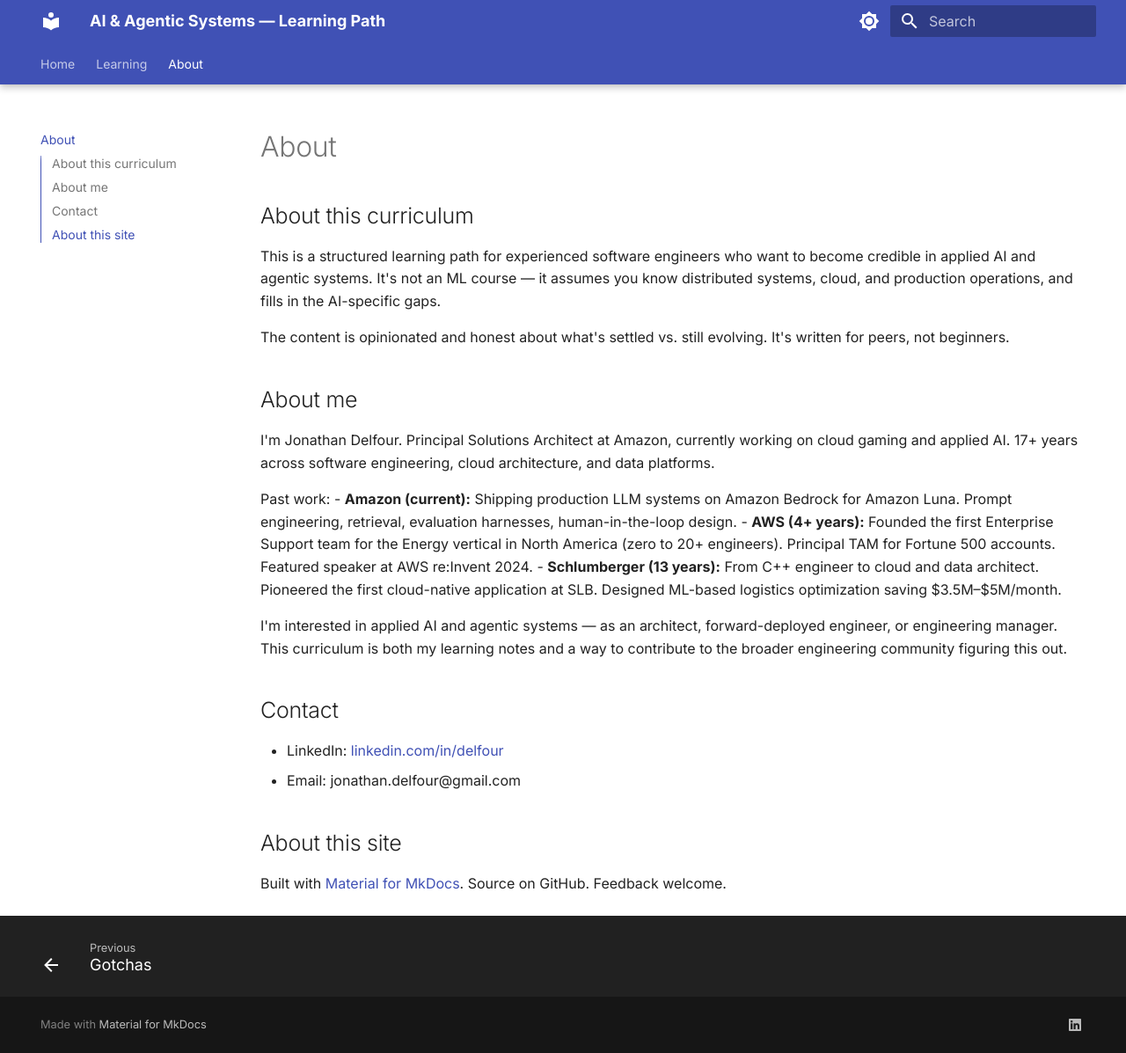
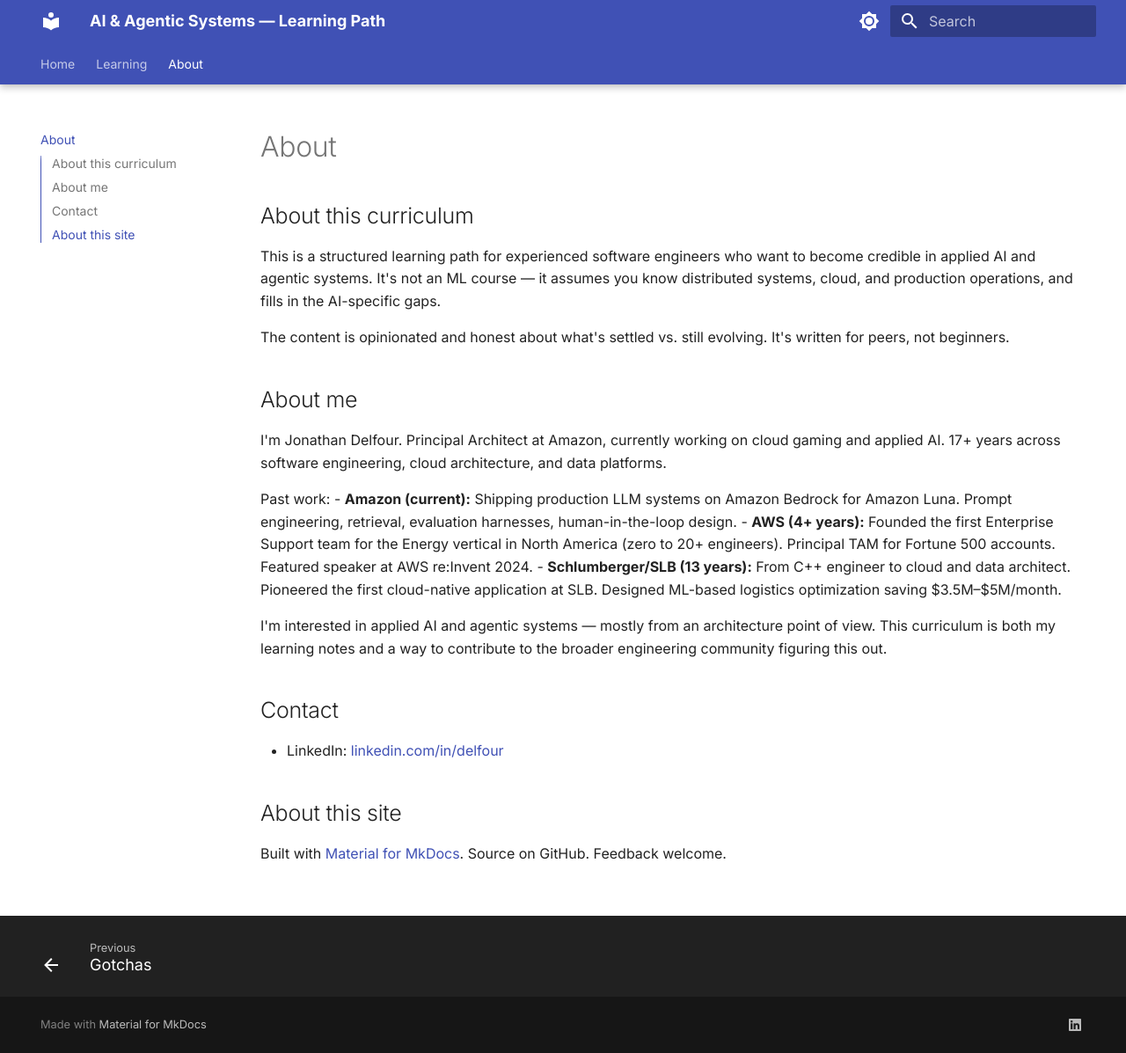
Before and after one commit to Jonathan34/ai-learning, an MkDocs documentation site: the page built from docs/about.md, in a window 1280 px wide and 1197 px high. Shown: the whole window at 88% size. Built offline with MkDocs 1.6.1 and Material for MkDocs 9.7.7, drawn with Linux system fonts in a browser that asks for light colours.

Commit message:
update about

```diff
--- a/docs/about.md
+++ b/docs/about.md
@@ -8,19 +8,18 @@ The content is opinionated and honest about what's settled vs. still evolving. I
 
 ## About me
 
-I'm Jonathan Delfour. Principal Solutions Architect at Amazon, currently working on cloud gaming and applied AI. 17+ years across software engineering, cloud architecture, and data platforms.
+I'm Jonathan Delfour. Principal Architect at Amazon, currently working on cloud gaming and applied AI. 17+ years across software engineering, cloud architecture, and data platforms.
 
 Past work:
 - **Amazon (current):** Shipping production LLM systems on Amazon Bedrock for Amazon Luna. Prompt engineering, retrieval, evaluation harnesses, human-in-the-loop design.
 - **AWS (4+ years):** Founded the first Enterprise Support team for the Energy vertical in North America (zero to 20+ engineers). Principal TAM for Fortune 500 accounts. Featured speaker at AWS re:Invent 2024.
-- **Schlumberger (13 years):** From C++ engineer to cloud and data architect. Pioneered the first cloud-native application at SLB. Designed ML-based logistics optimization saving $3.5M–$5M/month.
+- **Schlumberger/SLB (13 years):** From C++ engineer to cloud and data architect. Pioneered the first cloud-native application at SLB. Designed ML-based logistics optimization saving $3.5M–$5M/month.
 
-I'm interested in applied AI and agentic systems — as an architect, forward-deployed engineer, or engineering manager. This curriculum is both my learning notes and a way to contribute to the broader engineering community figuring this out.
+I'm interested in applied AI and agentic systems — mostly from an architecture point of view. This curriculum is both my learning notes and a way to contribute to the broader engineering community figuring this out.
 
 ## Contact
 
 - LinkedIn: [linkedin.com/in/delfour](https://www.linkedin.com/in/delfour)
-- Email: jonathan.delfour@gmail.com
 
 ## About this site
 
```
